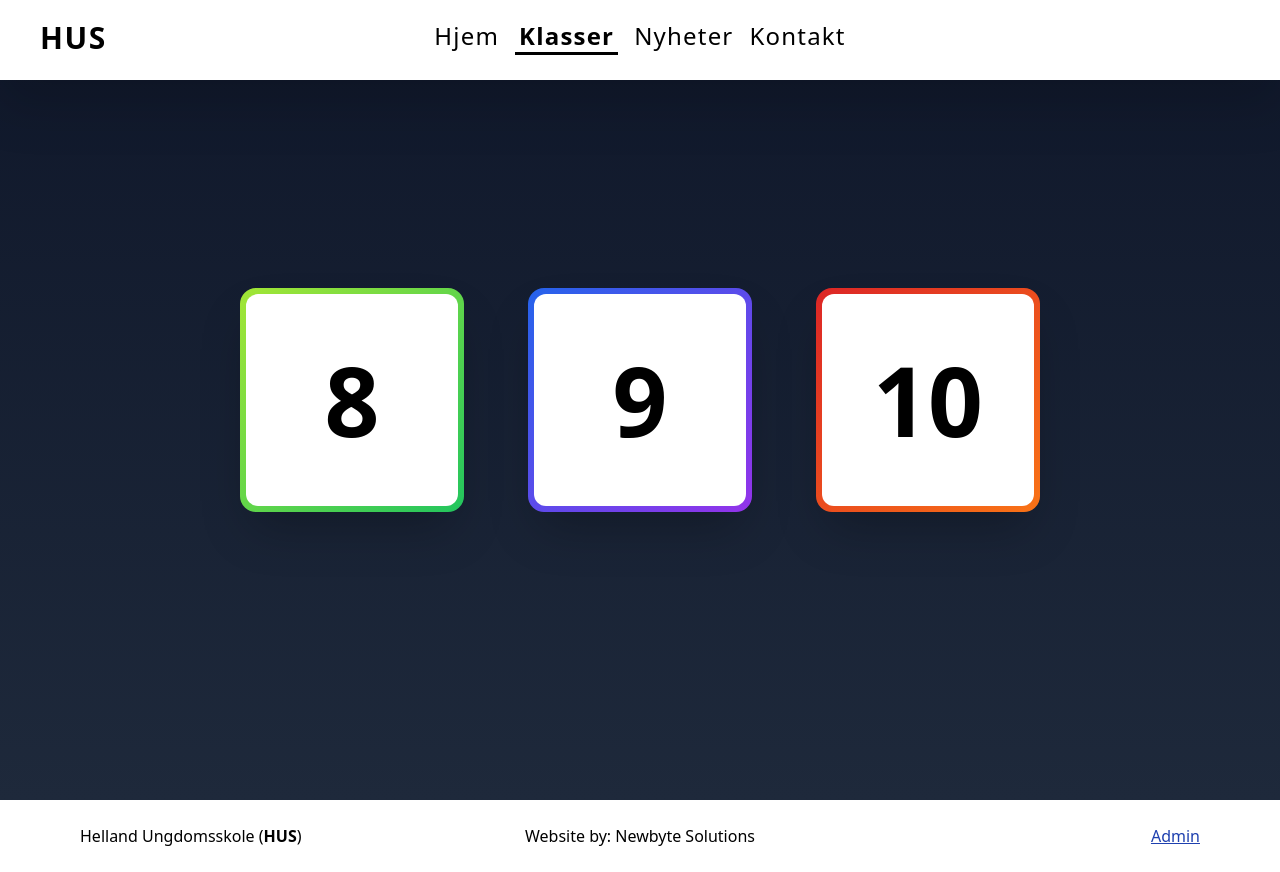
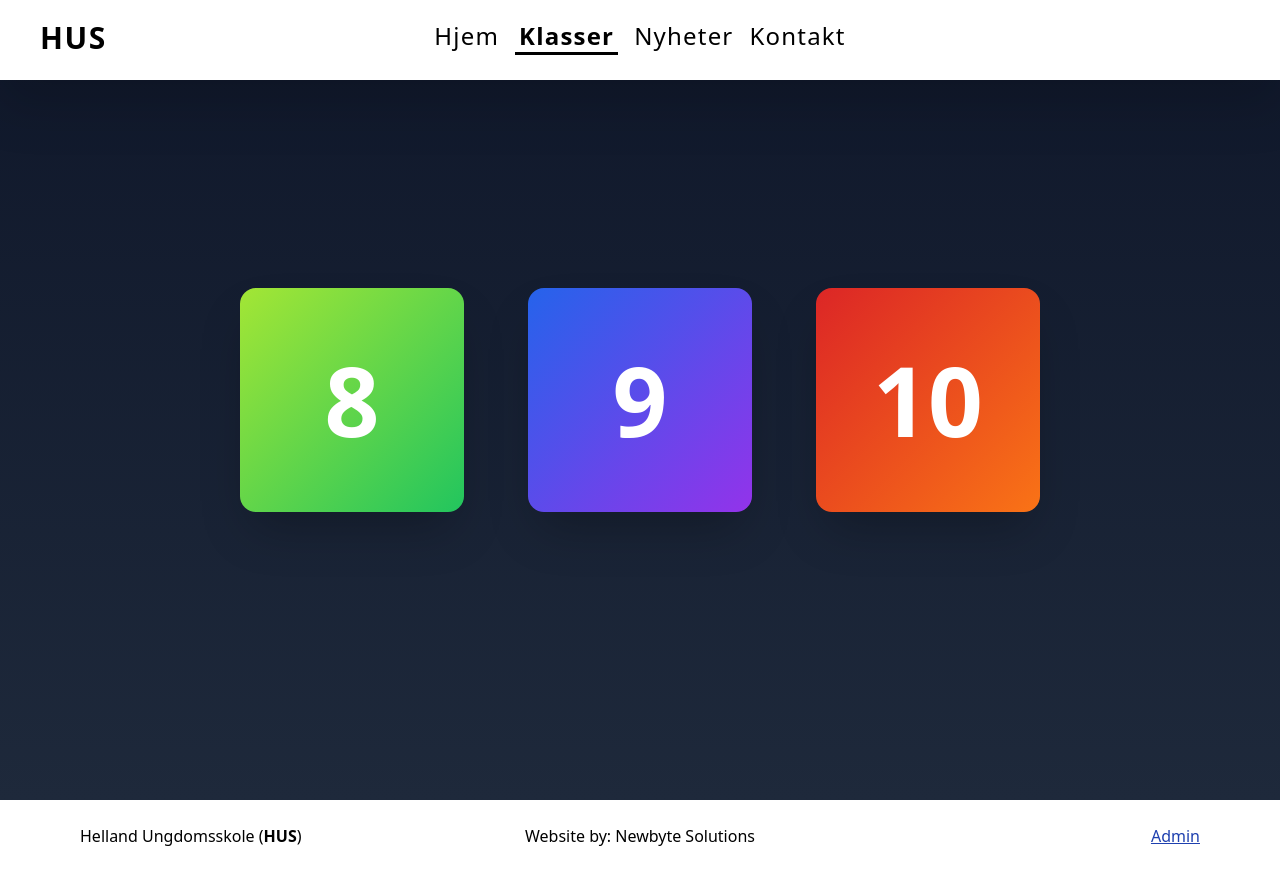
Before and after one commit to newbyte-solutions/ABF-Home, a Nuxt app: page /klasser in a window 1280 px wide. Built offline with nearby package versions, Linux system fonts and the light colour scheme.

Commit message:
Feat: update klasser ui

```diff
--- a/pages/klasser/index.vue
+++ b/pages/klasser/index.vue
@@ -4,30 +4,30 @@
     class="w-full min-h-screen text-white flex flex-col md:flex-row justify-center items-center space-y-12 md:space-y-0 md:space-x-16 p-12"
   >
     <div class="transform hover:scale-110 transition-transform duration-300 rounded-2xl shadow-2xl h-48 w-48 md:h-56 md:w-56 bg-gradient-to-br from-lime-400 to-green-500 p-1.5 hover:shadow-green-400/30 group">
-      <div class="h-full w-full bg-white rounded-xl flex justify-center items-center hover:bg-opacity-95 transition-all">
+      <div class="h-full w-full rounded-xl flex justify-center items-center transition-all">
         <router-link
           to="/klasser/8"
-          class="text-black text-7xl md:text-8xl font-bold transition-colors duration-300 relative"
+          class="text-white text-7xl md:text-8xl font-bold transition-colors duration-300 relative"
         >
           8
       </router-link>
       </div>
     </div>
     <div class="transform hover:scale-110 transition-transform duration-300 rounded-2xl shadow-2xl h-48 w-48 md:h-56 md:w-56 bg-gradient-to-br from-blue-600 to-purple-600 p-1.5 hover:shadow-blue-400/30 group">
-      <div class="h-full w-full bg-white rounded-xl flex justify-center items-center hover:bg-opacity-95 transition-all">
+      <div class="h-full w-full rounded-xl flex justify-center items-center transition-all">
         <router-link
           to="/klasser/9"
-          class="text-black text-7xl md:text-8xl font-bold transition-colors duration-300 relative"
+          class="text-white text-7xl md:text-8xl font-bold transition-colors duration-300 relative"
         >
           9
       </router-link>
       </div>
     </div>
     <div class="transform hover:scale-110 transition-transform duration-300 rounded-2xl shadow-2xl h-48 w-48 md:h-56 md:w-56 bg-gradient-to-br from-red-600 to-orange-500 p-1.5 hover:shadow-red-400/30 group">
-      <div class="h-full w-full bg-white rounded-xl flex justify-center items-center hover:bg-opacity-95 transition-all">
+      <div class="h-full w-full rounded-xl flex justify-center items-center transition-all">
         <router-link
           to="/klasser/10"
-          class="text-black text-7xl md:text-8xl font-bold transition-colors duration-300 relative"
+          class="text-white text-7xl md:text-8xl font-bold transition-colors duration-300 relative"
         >
           10
       </router-link>
```
